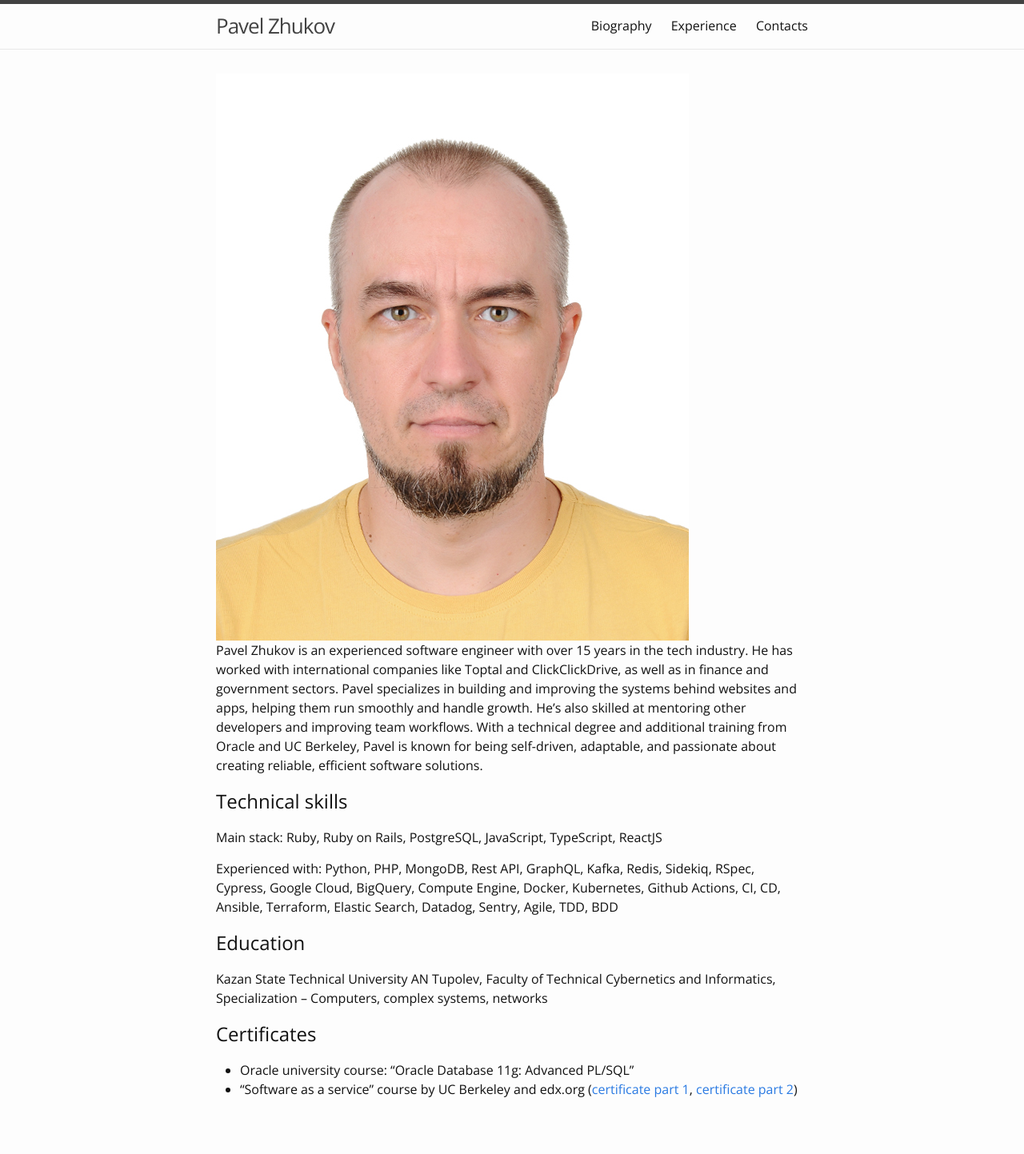
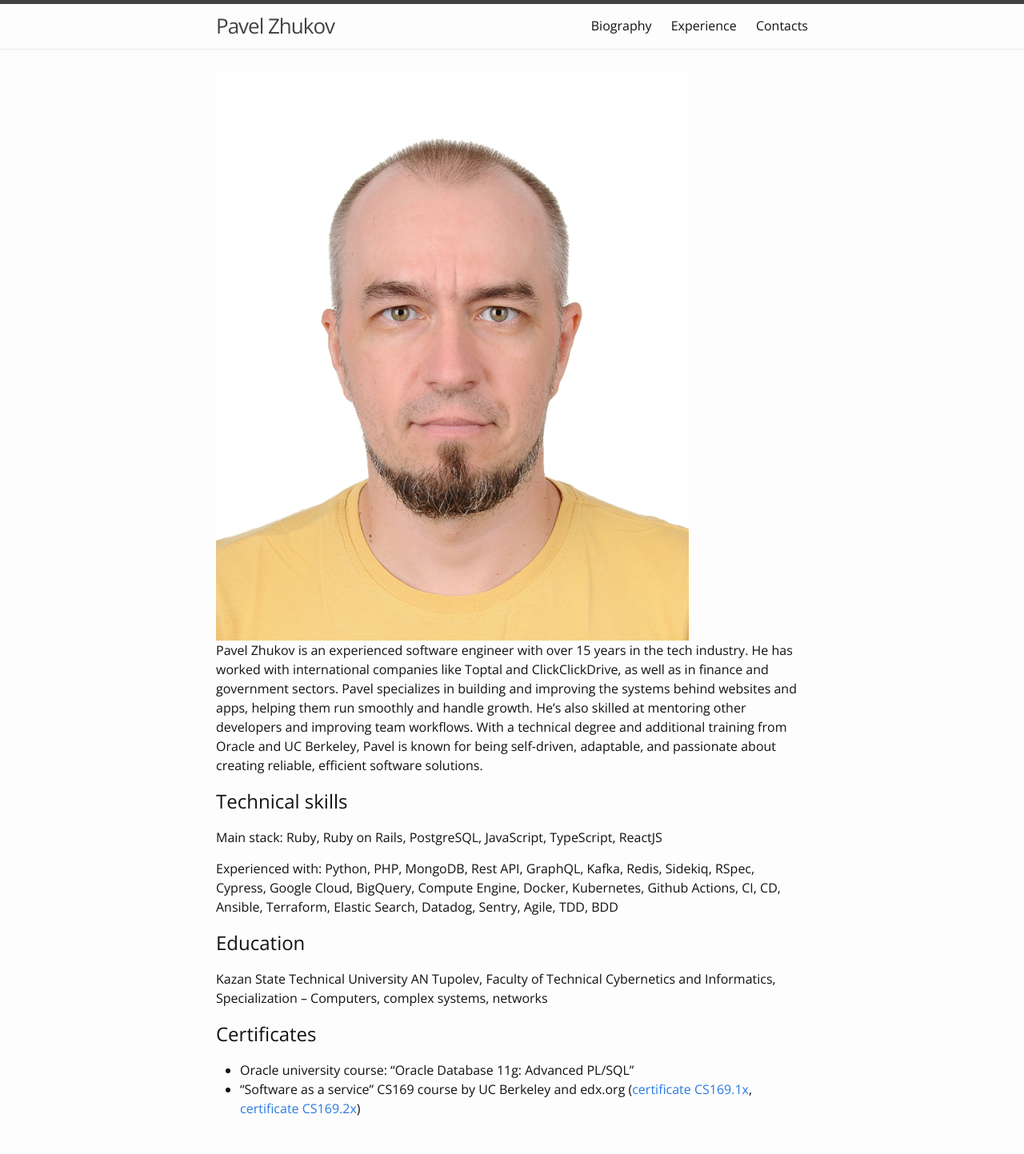
Before and after one commit to zhukovpe/zhukovpe.github.io, a Jekyll site: the page built from index.html, in a window 1280 px wide. Shown: the whole page at 80% size. Built offline with Jekyll 4.4.1, drawn with Linux system fonts in a browser that asks for light colours; before the commit the page ends 1419 px from its top, so only the background shows below that.

Commit message:
Adjust course name

```diff
--- a/index.html
+++ b/index.html
@@ -29,5 +29,5 @@ Specialization – Computers, complex systems, networks</p>
 <h2>Certificates</h2>
 <ul>
   <li>Oracle university course: “Oracle Database 11g: Advanced PL/SQL”</li>
-  <li>“Software as a service” course by UC Berkeley and edx.org (<a href="https://s3.amazonaws.com/verify.edx.org/downloads/3db4f94b074a47db99ac85467040e366/Certificate.pdf">certificate part 1</a>, <a href="https://s3.amazonaws.com/verify.edx.org/downloads/da9f301fcf6343228df59ffcf2eb5c79/Certificate.pdf">certificate part 2</a>)</li>
+  <li>“Software as a service” CS169 course by UC Berkeley and edx.org (<a href="https://s3.amazonaws.com/verify.edx.org/downloads/3db4f94b074a47db99ac85467040e366/Certificate.pdf">certificate CS169.1x</a>, <a href="https://s3.amazonaws.com/verify.edx.org/downloads/da9f301fcf6343228df59ffcf2eb5c79/Certificate.pdf">certificate CS169.2x</a>)</li>
 </ul>
```
